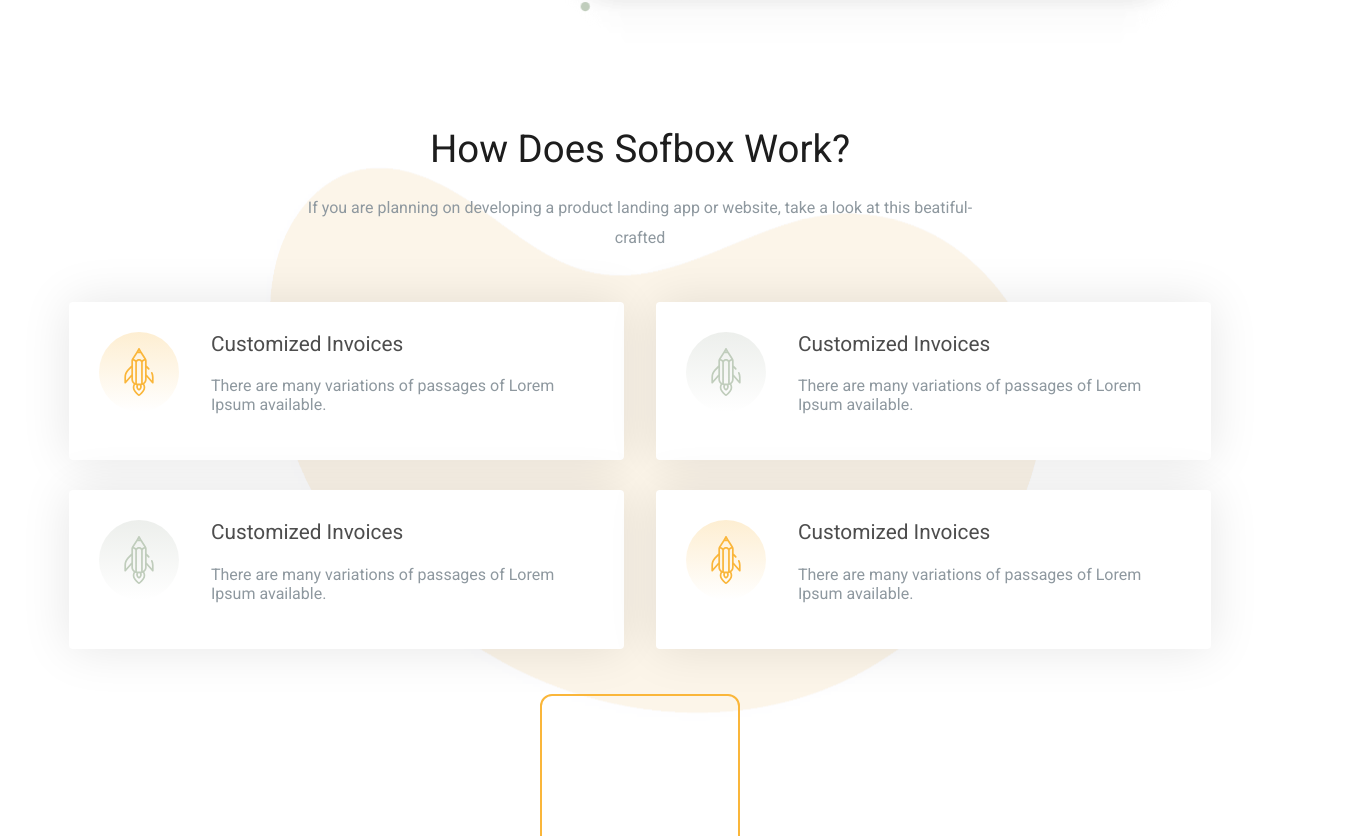
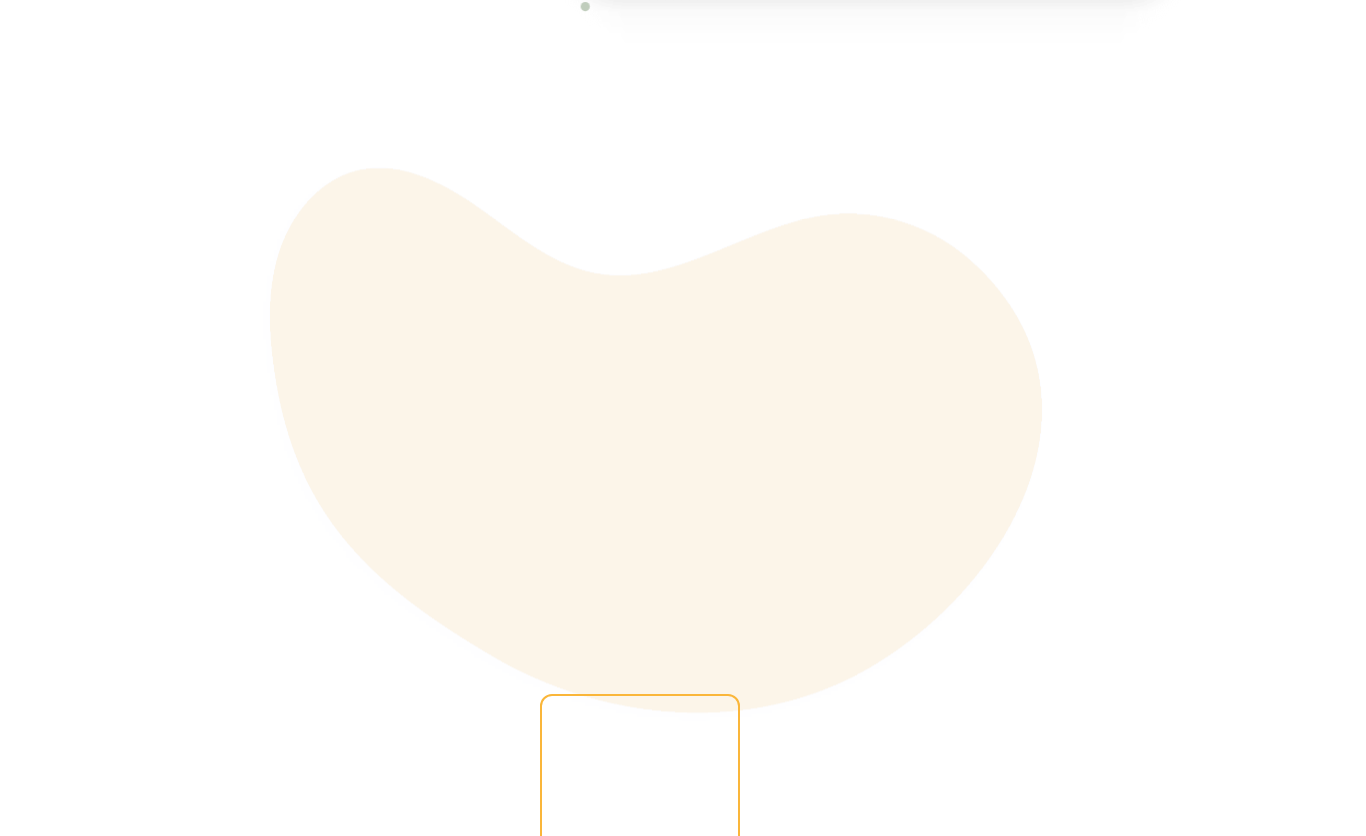
Before and after one commit to MarcinGazda/PPMLight.WWW, a React (Vite) app: page / in a window 1280 px wide. Shown: the part 599-1435 px from the top of the page, 1366 px wide, since content can reach past the window. Built offline with nearby package versions, Linux system fonts and the light colour scheme.

Commit message:
feat: install ios and add animations

```diff
--- a/package.json
+++ b/package.json
@@ -10,12 +10,14 @@
     "preview": "vite preview"
   },
   "dependencies": {
+    "aos": "^3.0.0-beta.6",
     "react": "^18.2.0",
     "react-dom": "^18.2.0",
     "react-icons": "^4.8.0",
     "react-svg": "^16.1.9"
   },
   "devDependencies": {
+    "@types/aos": "^3.0.4",
     "@types/react": "^18.0.28",
     "@types/react-dom": "^18.0.11",
     "@typescript-eslint/eslint-plugin": "^5.57.1",
--- a/src/components/Card/index.tsx
+++ b/src/components/Card/index.tsx
@@ -1,4 +1,7 @@
 import styles from "./styles.module.scss";
+import "aos/dist/aos.css";
+import Aos from "aos";
+import { useEffect } from "react";
 
 export enum Color {
   Green,
@@ -13,8 +16,15 @@
 };
 
 const Card = (props: props) => {
+  useEffect(() => {
+    Aos.init({ duration: 2000 });
+    return () => {
+      Aos.refresh();
+    };
+  }, []);
   return (
     <div
+      data-aos="fade-up"
       className={`${styles.card} ${
         props?.color === Color.Green ? styles.green : ""
       }${props?.color === Color.Gray ? styles.gray : ""}`}
--- a/src/components/Card/styles.module.scss
+++ b/src/components/Card/styles.module.scss
@@ -9,7 +9,7 @@
   margin-inline: 1rem;
   background: $light;
   transition: all 0.5s ease-in-out;
-  animation: show-up 1s ease-in-out;
+  //animation: show-up 1s ease-in-out;
 
   &::before {
     border-radius: 4px;
--- a/src/views/MainFunctionality/index.tsx
+++ b/src/views/MainFunctionality/index.tsx
@@ -3,6 +3,9 @@
 import Card from "../../components/Card";
 import { Test } from "../../assets/SVG/Test";
 import { Color } from "../../components/Card";
+import { useEffect } from "react";
+import "aos/dist/aos.css";
+import Aos from "aos";
 
 const MAIN_FUNCTIONALITY = [
   {
@@ -34,11 +37,20 @@
 ];
 
 const MainFunctionality = () => {
+  useEffect(() => {
+    Aos.init({ duration: 1500 });
+    return () => {
+      Aos.refresh();
+    };
+  }, []);
+
   return (
     <section className={styles.container}>
       <img className={styles.background} src={backgroundImg} alt="" />
-      <h2 className={styles.title}>How Does Sofbox Work?</h2>
-      <p className={styles.description}>
+      <h2 data-aos="slide-left" className={styles.title}>
+        How Does Sofbox Work?
+      </h2>
+      <p data-aos="slide-right" className={styles.description}>
         If you are planning on developing a product landing app or website, take
         a look at this beatiful-crafted
       </p>
@@ -50,6 +62,7 @@
             description={data.description}
             color={data.color}
             key={index}
+            data-aos="fade-up"
           />
         ))}
       </div>
```
Also changed, not shown: 1 other file (tests, documents, lock files or other folders).
